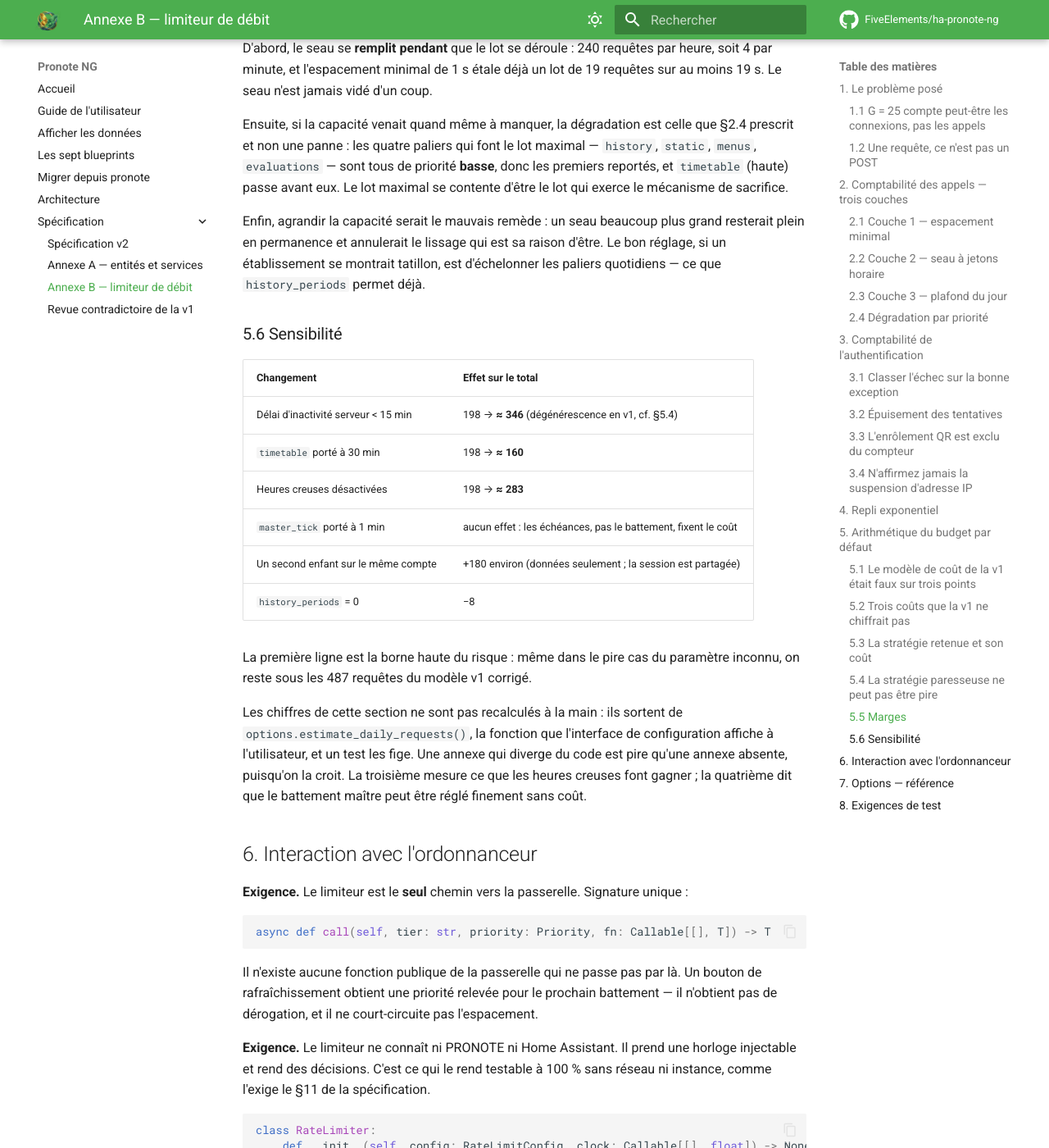
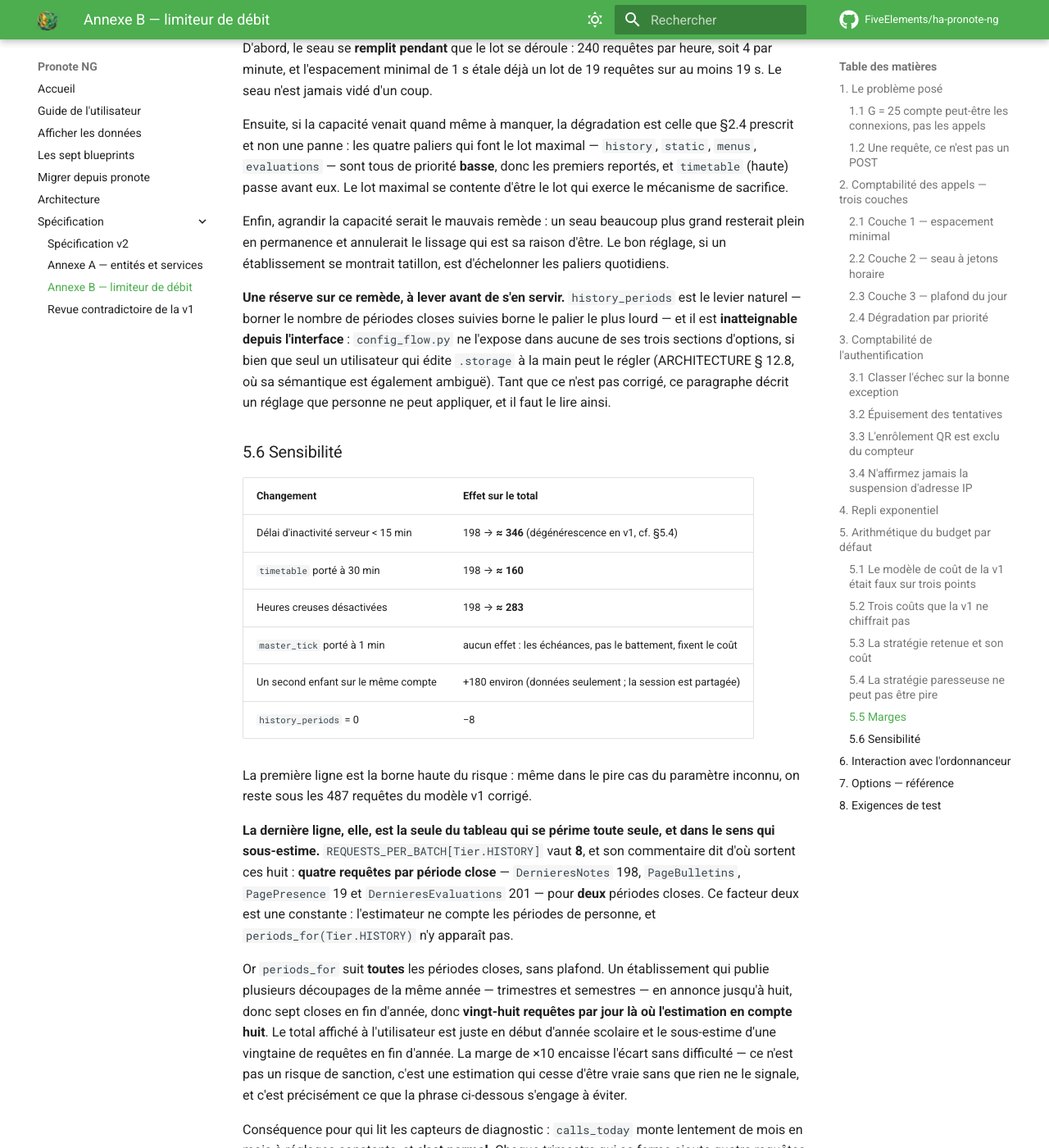
Before and after one commit to FiveElements/ha-pronote-ng, an MkDocs documentation site: the page built from docs/annexe-b-rate-limit.md, in a window 1280 px wide and 1400 px high, scrolled down 10279 px. Shown: the whole window at 82% size. Built offline with MkDocs 1.6.1 and Material for MkDocs 9.7.7, drawn with Linux system fonts in a browser that asks for light colours; comment, search, counter and statistics services are not loaded; some of the changed text lies outside the part shown.

Commit message:
docs(annexe-b): le palier history grandit tout seul, et son estimation non
Deux corrections dans les sections de marges et de sensibilité, trouvées en
chiffrant pour un pair le coût des périodes closes.

§5.6 : la ligne `history_periods = 0 | −8` est la seule du tableau qui se
périme toute seule, et dans le sens qui sous-estime.
`REQUESTS_PER_BATCH[Tier.HISTORY]` vaut 8, et son commentaire dit d'où :
quatre requêtes par période close, pour **deux** périodes closes. Ce
facteur deux est une constante -- `periods_for(Tier.HISTORY)` n'apparaît
pas dans l'estimateur -- alors que `periods_for` suit toutes les périodes
closes sans plafond. Un établissement qui publie trimestres et semestres
en annonce jusqu'à huit, donc vingt-huit requêtes par jour là où
l'estimation en compte huit. La marge de ×10 encaisse l'écart ; ce qui est
en cause est une estimation qui cesse d'être vraie sans que rien ne le
signale, ce que la phrase suivante de la même section s'engage justement à
éviter. Ajouté aussi la lecture des diagnostics qui va avec : `calls_today`
monte de mois en mois à réglages constants, et c'est normal.

§5.5 : le paragraphe sur le bon remède affirmait que `history_periods` le
permet « déjà ». L'option est fonctionnelle mais offerte dans aucune des
trois sections d'options du flux de configuration -- ARCHITECTURE § 12.8 le
documente, y compris l'ambiguïté de sa sémantique -- donc l'annexe
décrivait un réglage que personne ne peut appliquer. La réserve est
écrite, avec le renvoi.

Co-Authored-By: Claude Opus 5 (1M context) <noreply@anthropic.com>

```diff
--- a/docs/annexe-b-rate-limit.md
+++ b/docs/annexe-b-rate-limit.md
@@ -430,7 +430,16 @@ Le lot maximal se contente d'être le lot qui exerce le mécanisme de sacrifice.
 Enfin, agrandir la capacité serait le mauvais remède : un seau beaucoup plus
 grand resterait plein en permanence et annulerait le lissage qui est sa raison
 d'être. Le bon réglage, si un établissement se montrait tatillon, est
-d'échelonner les paliers quotidiens — ce que `history_periods` permet déjà.
+d'échelonner les paliers quotidiens.
+
+**Une réserve sur ce remède, à lever avant de s'en servir.** `history_periods`
+est le levier naturel — borner le nombre de périodes closes suivies borne le
+palier le plus lourd — et il est **inatteignable depuis l'interface** :
+`config_flow.py` ne l'expose dans aucune de ses trois sections d'options, si
+bien que seul un utilisateur qui édite `.storage` à la main peut le régler
+(ARCHITECTURE § 12.8, où sa sémantique est également ambiguë). Tant que ce
+n'est pas corrigé, ce paragraphe décrit un réglage que personne ne peut
+appliquer, et il faut le lire ainsi.
 
 ### 5.6 Sensibilité
 
@@ -445,6 +454,28 @@ d'échelonner les paliers quotidiens — ce que `history_periods` permet déjà.
 
 La première ligne est la borne haute du risque : même dans le pire cas du
 paramètre inconnu, on reste sous les 487 requêtes du modèle v1 corrigé.
+
+**La dernière ligne, elle, est la seule du tableau qui se périme toute seule, et
+dans le sens qui sous-estime.** `REQUESTS_PER_BATCH[Tier.HISTORY]` vaut **8**,
+et son commentaire dit d'où sortent ces huit : **quatre requêtes par période
+close** — `DernieresNotes` 198, `PageBulletins`, `PagePresence` 19 et
+`DernieresEvaluations` 201 — pour **deux** périodes closes. Ce facteur deux est
+une constante : l'estimateur ne compte les périodes de personne, et
+`periods_for(Tier.HISTORY)` n'y apparaît pas.
+
+Or `periods_for` suit **toutes** les périodes closes, sans plafond. Un
+établissement qui publie plusieurs découpages de la même année — trimestres et
+semestres — en annonce jusqu'à huit, donc sept closes en fin d'année, donc
+**vingt-huit requêtes par jour là où l'estimation en compte huit**. Le total
+affiché à l'utilisateur est juste en début d'année scolaire et le sous-estime
+d'une vingtaine de requêtes en fin d'année. La marge de ×10 encaisse l'écart
+sans difficulté — ce n'est pas un risque de sanction, c'est une estimation qui
+cesse d'être vraie sans que rien ne le signale, et c'est précisément ce que la
+phrase ci-dessous s'engage à éviter.
+
+Conséquence pour qui lit les capteurs de diagnostic : `calls_today` monte
+lentement de mois en mois à réglages constants, et **c'est normal**. Chaque
+trimestre qui se ferme ajoute quatre requêtes quotidiennes définitives.
 
 Les chiffres de cette section ne sont pas recalculés à la main : ils sortent de
 `options.estimate_daily_requests()`, la fonction que l'interface de
```
